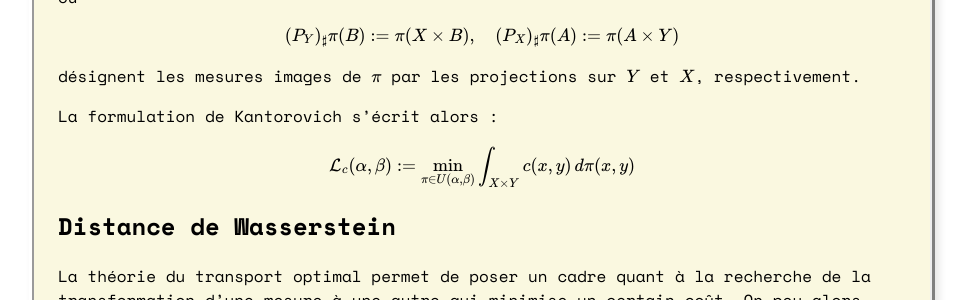
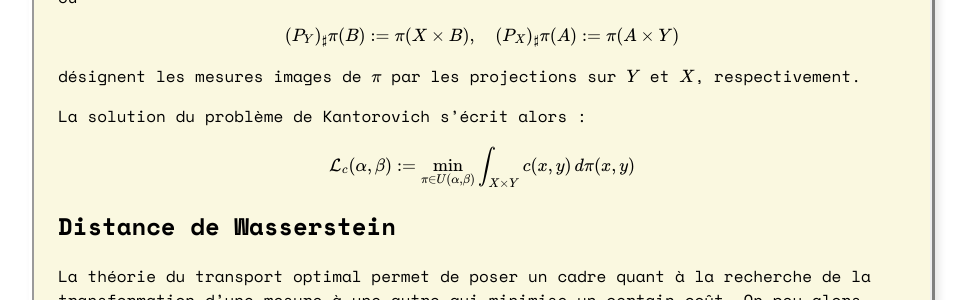
Before and after one commit to 3imaginaryboys3/3imaginaryboys3.github.io, a Jekyll site: the page built from _posts/2025-07-19-du-probl-me-de-transport-la-distance-de-gromov-wassertein.md, in a window 1280 px wide and 900 px high, scrolled down 3827 px. Shown: the part 156-456 px from the top of the window, without its empty margins (158-1128 px from the left). Built offline with Jekyll 4.4.1, drawn with Linux system fonts in a browser that asks for light colours; some web fonts are replaced; comment, search, counter and statistics services are not loaded.

Commit message:
Update 2025-07-19-du-probl-me-de-transport-la-distance-de-gromov-wassertein.md

```diff
--- a/_posts/2025-07-19-du-probl-me-de-transport-la-distance-de-gromov-wassertein.md
+++ b/_posts/2025-07-19-du-probl-me-de-transport-la-distance-de-gromov-wassertein.md
@@ -140,7 +140,7 @@ $$
 
 désignent les mesures images de $\pi$ par les projections sur $Y$ et $X$, respectivement.
 
-La formulation de Kantorovich s’écrit alors :
+La solution du problème de Kantorovich s’écrit alors :
 
 $$
 \mathcal{L}_c(\alpha, \beta) := \min_{\pi \in U(\alpha, \beta)} \int_{X \times Y} c(x, y)\, d\pi(x, y)
```
